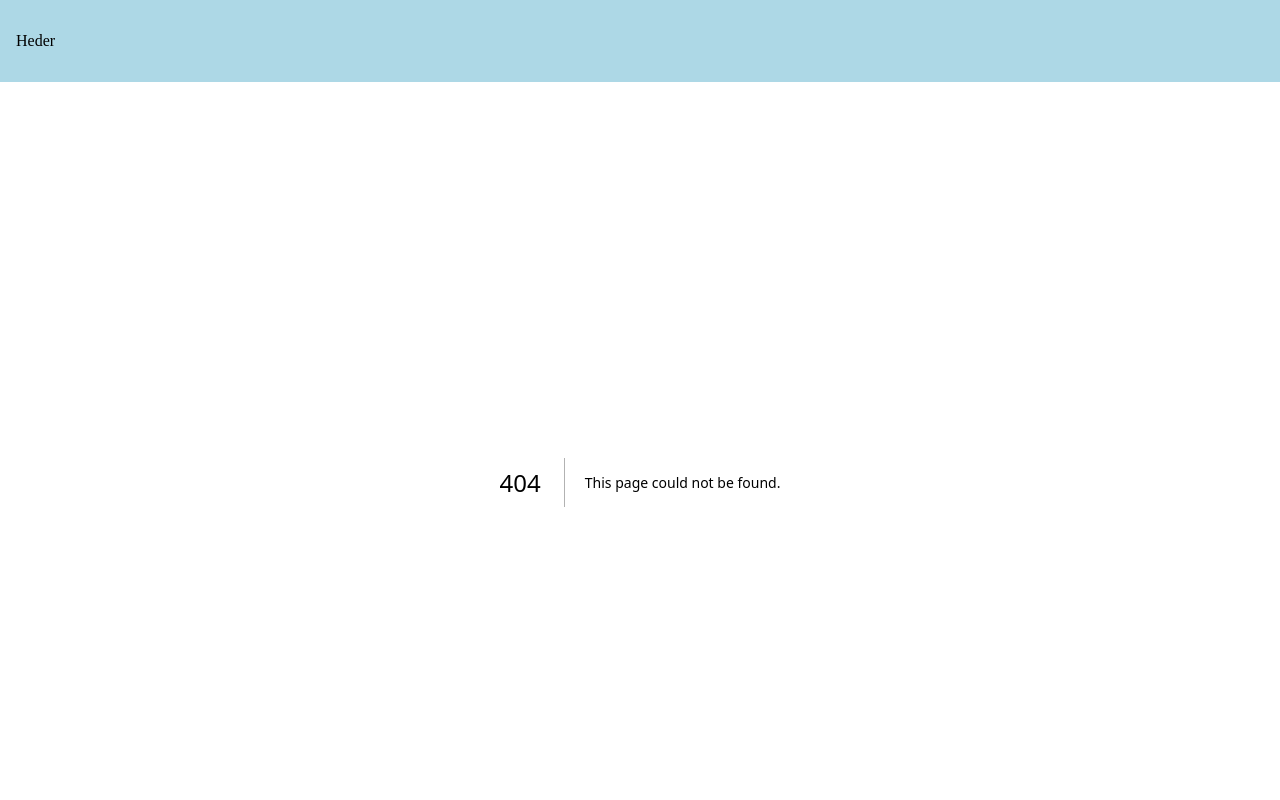
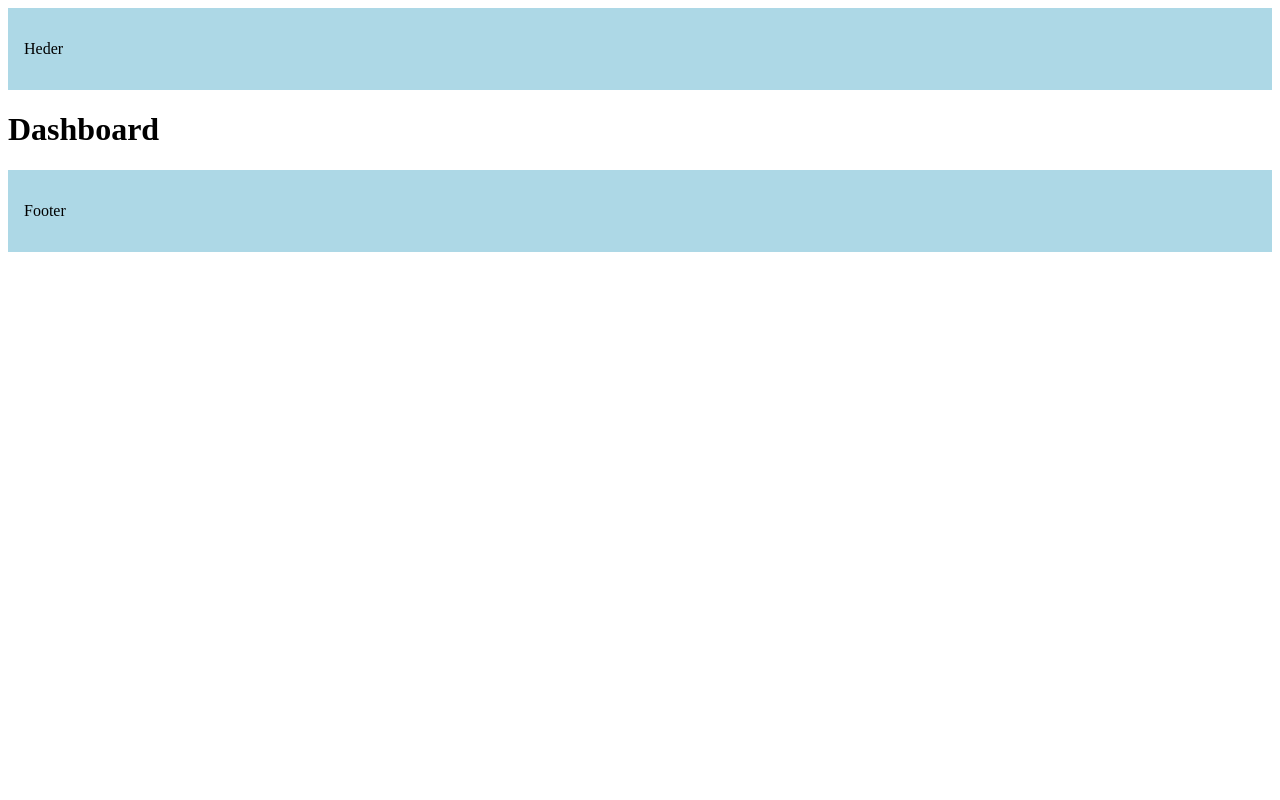
Before and after one commit to Diognet/Next14, a Next.js app in the folder taxi/: page /dashboard in a window 1280 px wide. Before the commit this address had no page. Shown: the top 800 px of the page. Built offline with nearby package versions, Linux system fonts and the light colour scheme.

Commit message:
Add files via upload

```diff
--- /dev/null
+++ b/taxi/src/app/dashboard/line-chart.tsx
@@ -0,0 +1,3 @@
+export default function LineChart() {
+  return <h1>Line chart</h1>;
+}
--- /dev/null
+++ b/taxi/src/app/dashboard/page.tsx
@@ -0,0 +1,8 @@
+function BarChar() {
+  return <h1>Bar chart</h1>;
+}
+
+
+export default function Dashboard () {
+  return <h1> Dashboard </h1>
+}
```
